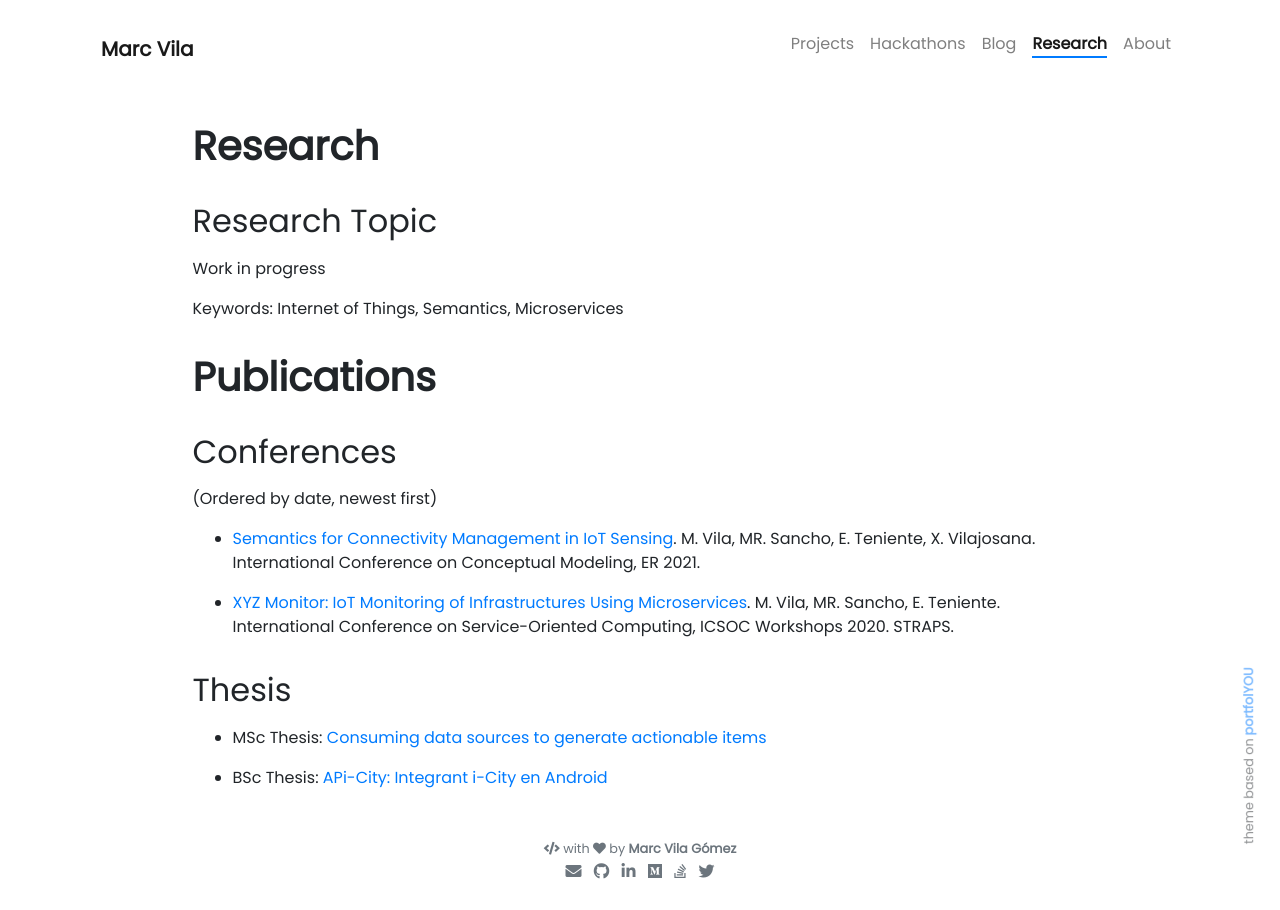
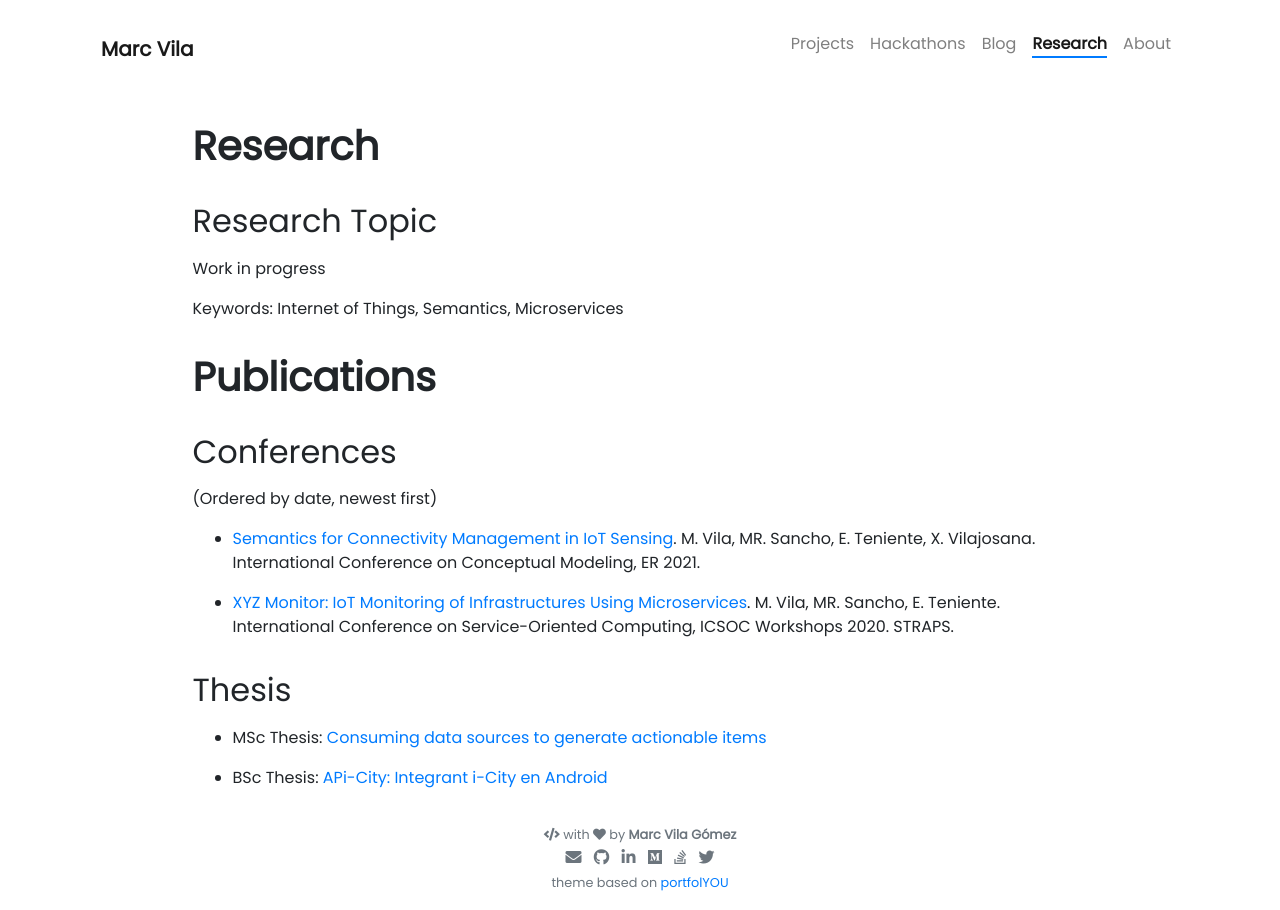
Before and after one commit to LaQuay/marcvila.me, a Jekyll site: the page built from pages/research.md, in a window 1280 px wide. Built offline with Jekyll 4.4.1, drawn with Linux system fonts in a browser that asks for light colours; nearby versions of some CDN libraries.

Commit message:
minor changes

```diff
--- a/_config.yml
+++ b/_config.yml
@@ -5,7 +5,7 @@ description: >-
   <br>
   Software engineer. Based in Barcelona.
   <br>
-  Industrial Ph.D. student in Computer Science at <a href='https://www.upc.edu' target='_blank'>Universitat Politècnica de Catalunya</a>
+  Industrial PhD student in Computer Science at <a href='https://www.upc.edu' target='_blank'>Universitat Politècnica de Catalunya</a>
   and <a href='https://www.worldsensing.com/' target='_blank'>Worldsensing</a>.
   <br>
   If you are interested in working with me or anything similar,
--- a/_includes/footer.html
+++ b/_includes/footer.html
@@ -10,4 +10,8 @@
   {%- assign theme_name = "portfolYOU" -%}
   {%- assign theme_repo = "https://github.com/YoussefRaafatNasry/portfolYOU" -%}
 
+  <small class="text-muted mb-2">
+    theme based on <a href="https://github.com/YoussefRaafatNasry/portfolYOU">portfolYOU</a>
+  </small>
+
 </footer>
--- a/_includes/social.html
+++ b/_includes/social.html
@@ -24,7 +24,5 @@
 
   {% endfor %}
 
-</div><small id="attribution">
-  theme based on <a href="https://github.com/YoussefRaafatNasry/portfolYOU">portfolYOU</a>
-</small>
 </div>
+</div>
--- a/_sass/_footer.scss
+++ b/_sass/_footer.scss
@@ -1,21 +1,3 @@
 .social {
   text-decoration: none !important;
 }
-
-#attribution {
-  opacity: 0.5;
-  a {
-    text-decoration: none;
-    font-weight: bold;
-  }
-}
-
-@media only screen and (min-width: 768px) {
-  #attribution {
-    writing-mode: vertical-rl;
-    transform: rotate(180deg);
-    position: fixed;
-    bottom: 56px;
-    right: 22px;
-  }
-}
```
Also changed, not shown: pages/research.md (renamed from pages/publications.md).
